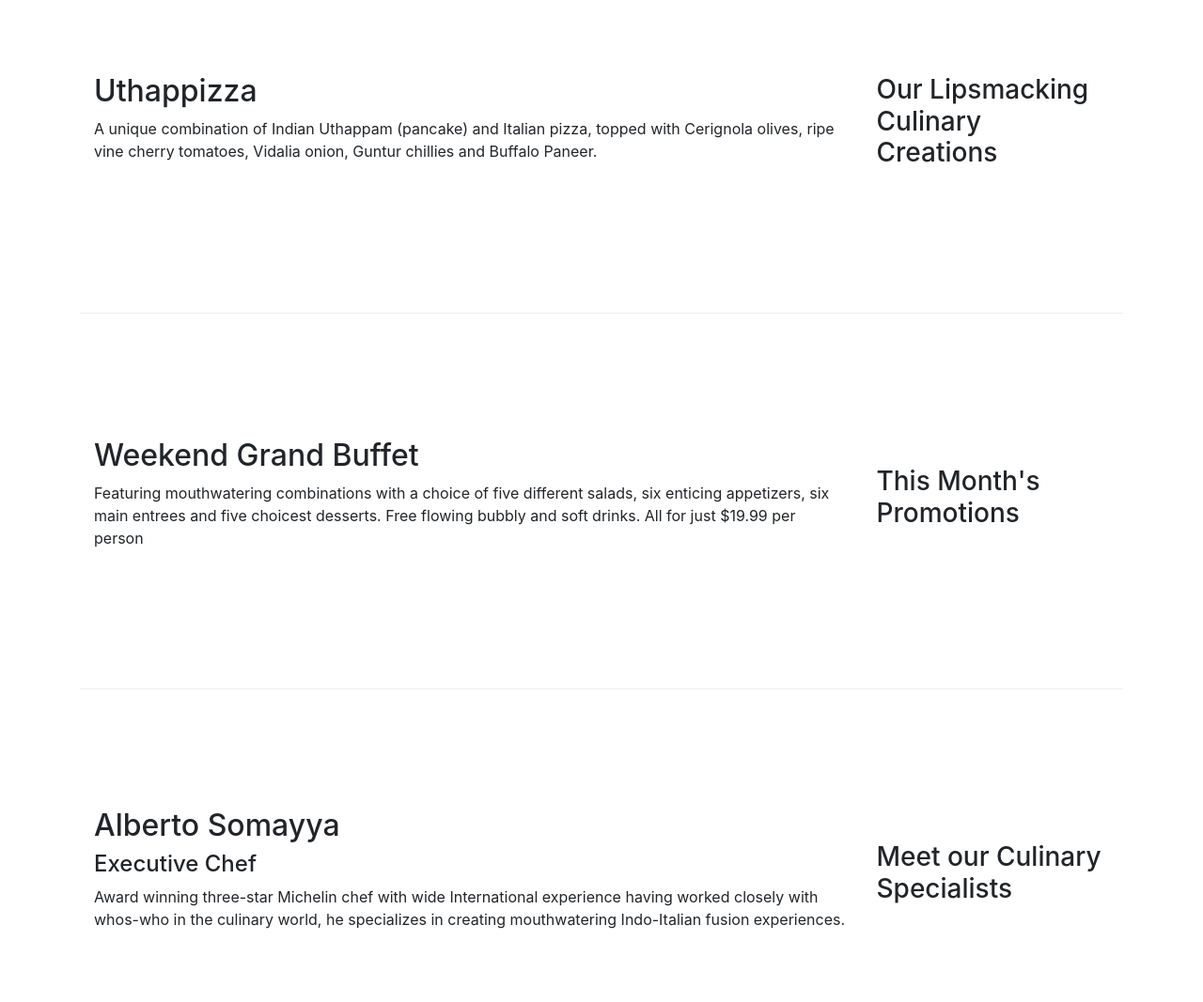
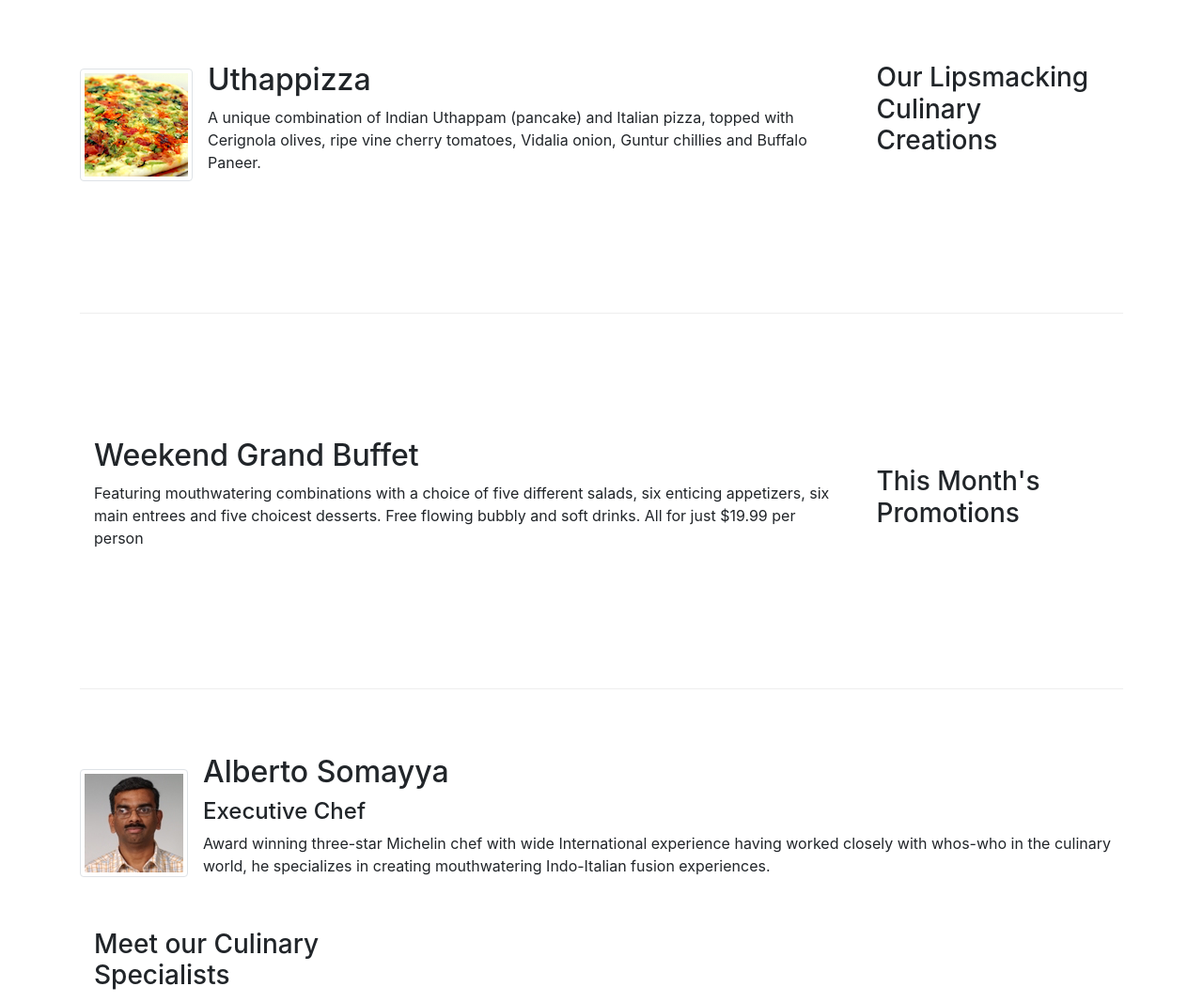
Before and after one commit to dtiwarii/Bootstrap, a website: page index.html in a window 1280 px wide. Shown: the part 400-1467 px from the top of the page at 94% size. Drawn offline with nearby package versions, Linux system fonts and the light colour scheme.

Commit message:
Images and Media

```diff
--- a/index.html
+++ b/index.html
@@ -21,13 +21,17 @@
             <button class="navbar-toggler" type="button" data-toggle="collapse" data-target="#Navbar">
                 <span class="navbar-toggler-icon"></span>
             </button>
-            <a class="navbar-brand" href="#">Ristorante Con Fusion</a>
+            <a class="navbar-brand" href="#"><img src="img/logo.png" height="30" width="41"></a>
             <div class="collapse navbar-collapse" id="Navbar">
                 <ul class="navbar-nav mr-auto">
-                    <li class="nav-item active"><a class="nav-link" href="#"><span class="fa fa-home fa-lg"></span> Home</a></li>
-                    <li class="nav-item"><a class="nav-link" href="./aboutus.html"><span class="fa fa-info fa-lg"></span> About</a></li>
-                    <li class="nav-item"><a class="nav-link" href="#"><span class="fa fa-list fa-lg"></span> Menu</a></li>
-                    <li class="nav-item"><a class="nav-link" href="./contactus.html"><span class="fa fa-address-card fa-lg"></span> Contact</a></li>
+                    <li class="nav-item active"><a class="nav-link" href="#"><span class="fa fa-home fa-lg"></span>
+                            Home</a></li>
+                    <li class="nav-item"><a class="nav-link" href="./aboutus.html"><span
+                                class="fa fa-info fa-lg"></span> About</a></li>
+                    <li class="nav-item"><a class="nav-link" href="#"><span class="fa fa-list fa-lg"></span> Menu</a>
+                    </li>
+                    <li class="nav-item"><a class="nav-link" href="./contactus.html"><span
+                                class="fa fa-address-card fa-lg"></span> Contact</a></li>
                 </ul>
             </div>
         </div>
@@ -37,9 +41,11 @@
             <div class="row">
                 <div class="col-12 col-sm-6">
                     <h1>Ristorante con Fusion</h1>
-                    <p>We take inspiration from the World's best cuisines, and create a unique fusion experience. Our lipsmacking creations will tickle your culinary senses!</p>
+                    <p>We take inspiration from the World's best cuisines, and create a unique fusion experience. Our
+                        lipsmacking creations will tickle your culinary senses!</p>
                 </div>
-                <div class="col-12 col-sm">
+                <div class="col-12 col-sm align-self-center">
+                    <img class="img-fluid" src="./img/logo.png" alt="Logo">
                 </div>
             </div>
         </div>
@@ -47,12 +53,20 @@
 
     <div class="container">
         <div class="row row-content  align-items-center">
+            <div class="media">
+                <img class="d-flex mr-3 img-thumbnail align-self-center"
+                        src="img/uthappizza.png" alt="Uthappizza">
+                <div class="media-body">
+                    <h2 class="mt-0">Uthappizza</h2>
+                    <p class="d-none d-sm-block">A unique combination of Indian Uthappam (pancake) and
+                        Italian pizza, topped with Cerignola olives, ripe vine
+                        cherry tomatoes, Vidalia onion, Guntur chillies and
+                        Buffalo Paneer.</p>
+                </div>
             <div class="col-12 col-sm-4 order-sm-last col-md-3">
                 <h3>Our Lipsmacking Culinary Creations</h3>
             </div>
-            <div class="col col-sm order-sm-first col-md">
-                <h2>Uthappizza</h2>
-                <p>A unique combination of Indian Uthappam (pancake) and Italian pizza, topped with Cerignola olives, ripe vine cherry tomatoes, Vidalia onion, Guntur chillies and Buffalo Paneer.</p>
+
             </div>
         </div>
 
@@ -63,7 +77,9 @@
             </div>
             <div class="col col-sm order-sm-first col-md">
                 <h2>Weekend Grand Buffet</h2>
-                <p>Featuring mouthwatering combinations with a choice of five different salads, six enticing appetizers, six main entrees and five choicest desserts. Free flowing bubbly and soft drinks. All for just $19.99 per person </p>
+                <p>Featuring mouthwatering combinations with a choice of five different salads, six enticing appetizers,
+                    six main entrees and five choicest desserts. Free flowing bubbly and soft drinks. All for just
+                    $19.99 per person </p>
             </div>
         </div>
 
@@ -71,10 +87,18 @@
             <div class="col-12 col-sm-4 order-sm-last col-md-3">
                 <h3>Meet our Culinary Specialists</h3>
             </div>
-            <div class="col col-sm order-sm-first col-md">
-                <h2>Alberto Somayya</h2>
+            <div class="media">
+                <img class="d-flex mr-3 img-thumbnail align-self-center"
+                        src="img/alberto.png" alt="Alberto Somayya">
+                <div class="media-body">
+                    <h2 class="mt-0">Alberto Somayya</h2>
                     <h4>Executive Chef</h4>
-                <p>Award winning three-star Michelin chef with wide International experience having worked closely with whos-who in the culinary world, he specializes in creating mouthwatering Indo-Italian fusion experiences. </p>
+                    <p class="d-none d-sm-block">Award winning three-star Michelin chef with wide
+                        International experience having worked closely with
+                        whos-who in the culinary world, he specializes in
+                        creating mouthwatering Indo-Italian fusion experiences.
+                        </p>
+                </div>
             </div>
         </div>
     </div>
@@ -91,7 +115,7 @@
                         <li><a href="./contactus.html">Contact</a></li>
                     </ul>
                 </div>
-                <div class="col-7 col-sm-5" >
+                <div class="col-7 col-sm-5">
                     <h5>Our Address</h5>
                     <address>
                         121, Clear Water Bay Road<br>
@@ -106,11 +130,16 @@
                 <div class="col-12 col-sm-4 align-self-center">
                     <div class="text-center">
                         <div class="text-center">
-                            <a class="btn btn-social-icon btn-google" href="http://google.com/+"><i class="fa fa-google-plus"></i></a>
-                            <a class="btn btn-social-icon btn-facebook" href="http://www.facebook.com/profile.php?id="><i class="fa fa-facebook"></i></a>
-                            <a class="btn btn-social-icon btn-linkedin" href="http://www.linkedin.com/in/"><i class="fa fa-linkedin"></i></a>
-                            <a class="btn btn-social-icon btn-twitter" href="http://twitter.com/"><i class="fa fa-twitter"></i></a>
-                            <a class="btn btn-social-icon btn-google" href="http://youtube.com/"><i class="fa fa-youtube"></i></a>
+                            <a class="btn btn-social-icon btn-google" href="http://google.com/+"><i
+                                    class="fa fa-google-plus"></i></a>
+                            <a class="btn btn-social-icon btn-facebook"
+                                href="http://www.facebook.com/profile.php?id="><i class="fa fa-facebook"></i></a>
+                            <a class="btn btn-social-icon btn-linkedin" href="http://www.linkedin.com/in/"><i
+                                    class="fa fa-linkedin"></i></a>
+                            <a class="btn btn-social-icon btn-twitter" href="http://twitter.com/"><i
+                                    class="fa fa-twitter"></i></a>
+                            <a class="btn btn-social-icon btn-google" href="http://youtube.com/"><i
+                                    class="fa fa-youtube"></i></a>
                             <a class="btn btn-social-icon" href="mailto:"><i class="fa fa-envelope-o"></i></a>
                         </div>
                     </div>
```
Also changed, not shown: aboutus.html (+3 -2 lines), contactus.html (+3 -2 lines), img/alberto.png (added), img/buffet.png (added), img/logo.png (added), img/uthappizza.png (added), 1 other file. Lines whose indentation alone changed are shown as unchanged.
